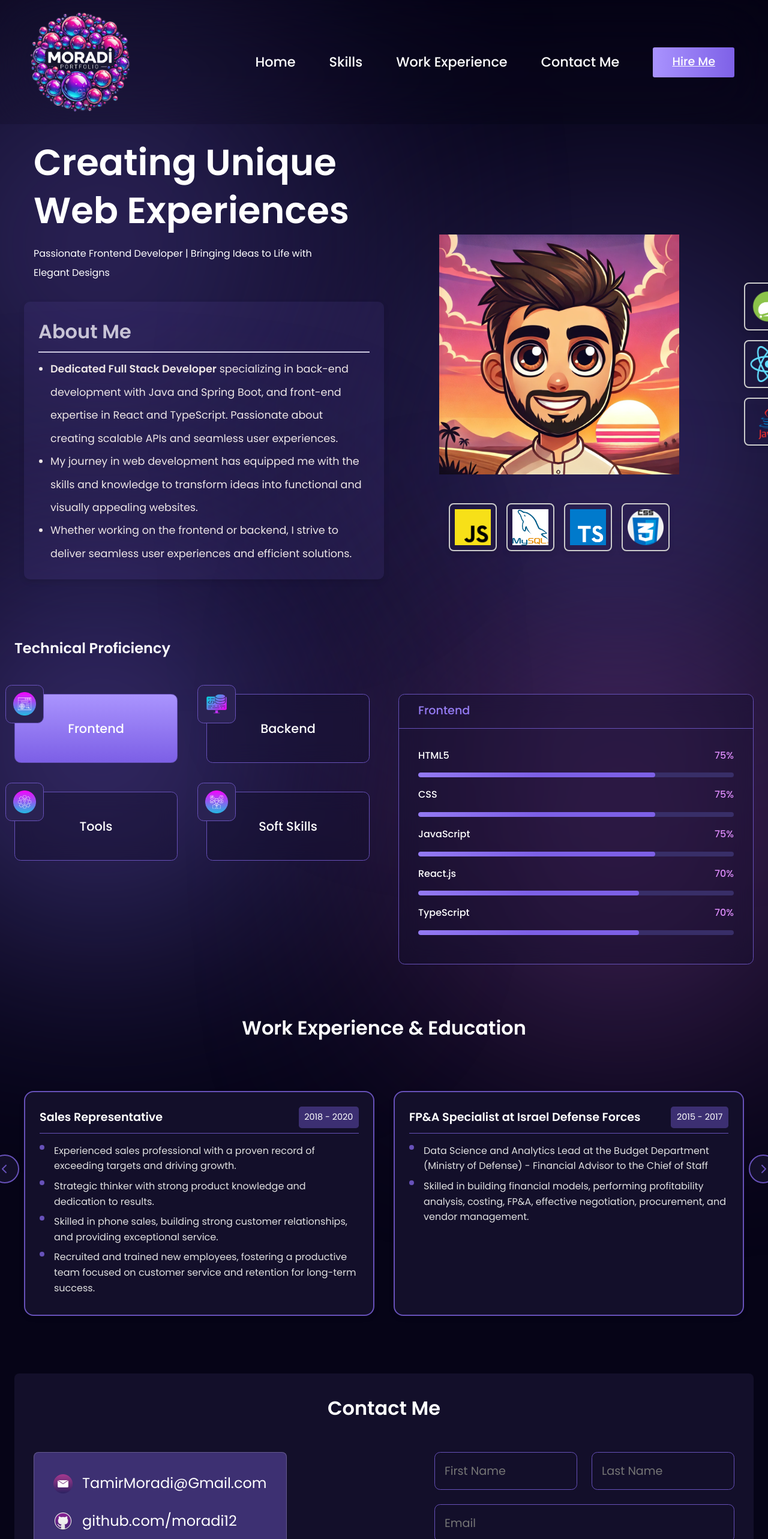
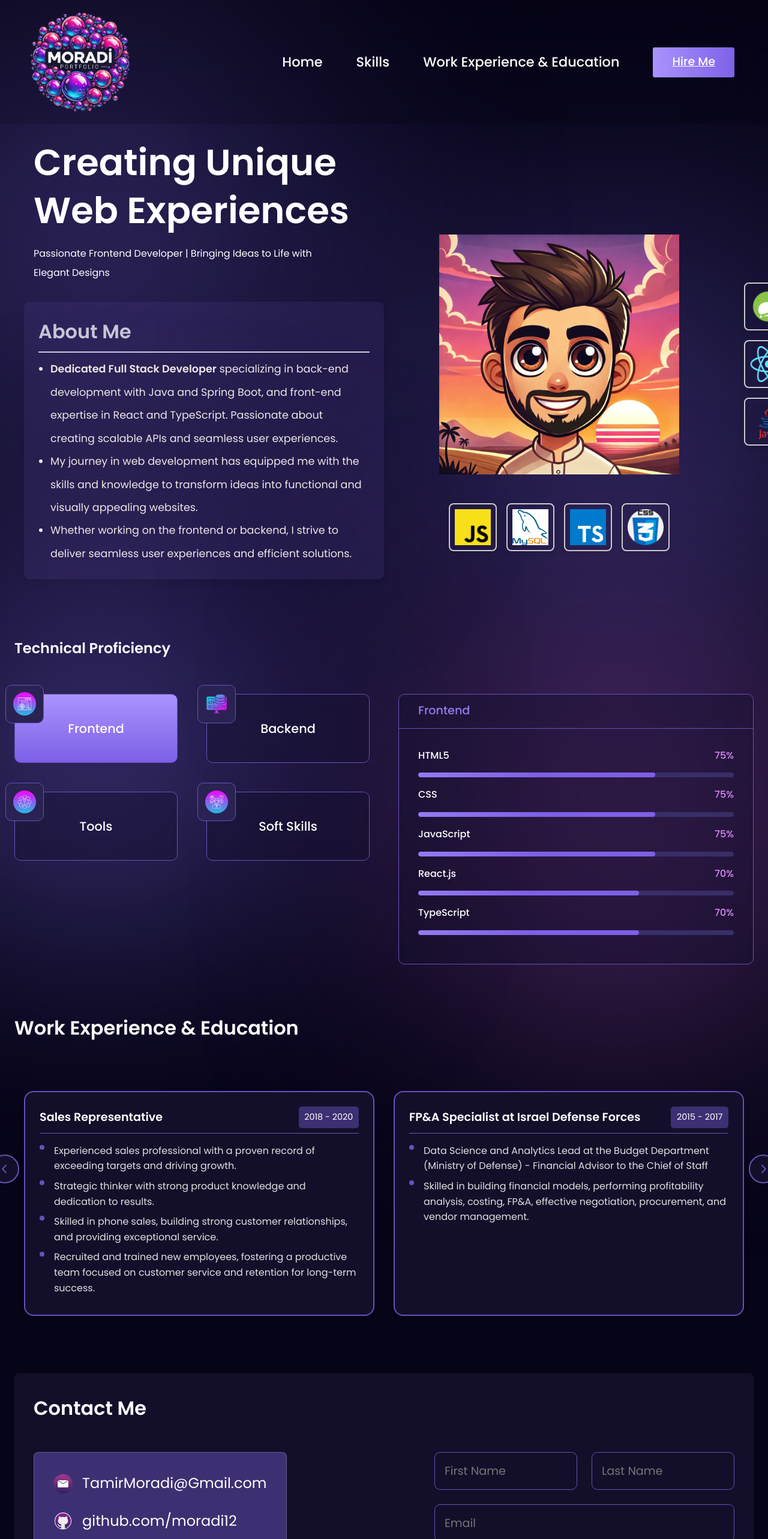
Before and after one commit to moradi12/MyPortfolio, a React (Create React App) app: page / in a window 1280 px wide. Shown: the top 2566 px of the page at 60% size. Built offline with nearby package versions, Linux system fonts and the light colour scheme.

Commit message:
update contact me nav bar and more data

```diff
--- a/src/Components/ContactMe/ContactMe.css
+++ b/src/Components/ContactMe/ContactMe.css
@@ -1,7 +1,7 @@
 .contact-container {
   margin: 4rem 0;
   position: relative;
-  background: #130f2a; /* New background color */
+  background: #130f2a;
   padding: 2rem;
   border-radius: 8px;
 }
@@ -10,7 +10,7 @@
   font-size: 2rem;
   font-weight: 600;
   margin-bottom: 3rem;
-  text-align: center;
+  text-align: left;
   color: #ffffff;
 }
 
--- a/src/Components/Navbar/MobileNav/MobileNav.jsx
+++ b/src/Components/Navbar/MobileNav/MobileNav.jsx
@@ -15,9 +15,6 @@ const MobileNav = ({ isOpen, toggleMenu }) => {
           </li>
           <li>
             <a href="#work-experience" className="menu-item">Work Experience</a>
-          </li>
-          <li>
-            <a href="#contact-me" className="menu-item">Contact Me</a>
           </li>
         </ul>
         <button className="contact-btn" onClick={() => { }}>
--- a/src/Components/Navbar/Navbar.jsx
+++ b/src/Components/Navbar/Navbar.jsx
@@ -28,12 +28,7 @@ const Navbar = () => {
             </li>
             <li>
               <a className="menu-item" href="#experience">
-                Work Experience
-              </a>
-            </li>
-            <li>
-              <a className="menu-item" href="#contact">
-                Contact Me
+                Work Experience & Education
               </a>
             </li>
             <li>
--- a/src/Components/WorkExperience/WorkExperience.css
+++ b/src/Components/WorkExperience/WorkExperience.css
@@ -1,13 +1,14 @@
 .experience-container {
   margin: 5rem 0;
   position: relative;
+  text-align: left;
 }
 
 .experience-container h5 {
   font-size: 2rem;
   font-weight: 600;
   margin-bottom: 4rem;
-  text-align: center;
+  text-align: left;
   color: #ffffff;
 }
 
@@ -20,7 +21,7 @@
 .slick-list {
   display: flex;
   align-items: stretch;
-  height: 100%; /* Ensure the slick list takes full height */
+  height: 100%;
 }
 
 .slick-track {
@@ -31,13 +32,13 @@
 .slick-slide {
   display: flex;
   align-items: stretch;
-  height: auto; /* Ensure the slick slides take auto height */
+  height: auto;
 }
 
 .slick-slide > div {
   display: flex;
   flex: 1;
-  height: 100%; /* Ensure the slick slides take full height */
+  height: 100%;
 }
 
 .arrow-left,
--- a/src/utils/data.js
+++ b/src/utils/data.js
@@ -14,15 +14,15 @@ export const SKILLS = [
     title: "Backend",
     icon: "/assets/images/backendicon.png",
     skills: [
-      { skill: "Java", percentage: "85%" },
-      { skill: "JavaSpring", percentage: "90%" },
+      { skill: "Java", percentage: "80%" },
+      { skill: "JavaSpring", percentage: "80%" },
     ],
   },
   {
     title: "Tools",
     icon: "/assets/images/toolsicon.png",
     skills: [
-      { skill: "Git & GitHub", percentage: "80%" },
+      { skill: "Git & GitHub", percentage: "75%" },
       { skill: "Visual Studio Code", percentage: "80%" },
       { skill: "Npm", percentage: "75%" },
       { skill: "MySQL", percentage: "75%" },
```
